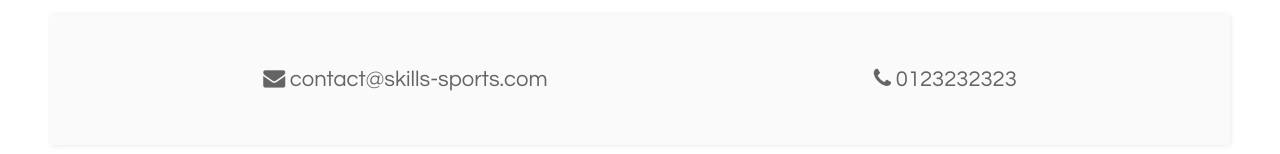
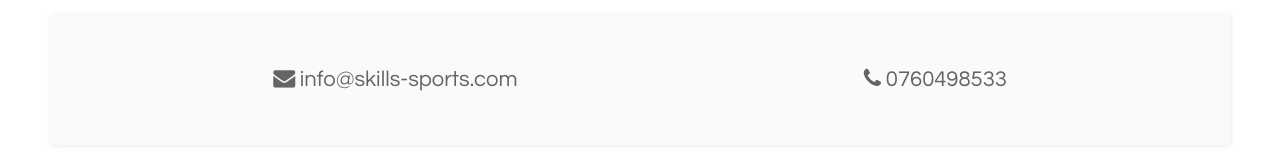
Before and after one commit to OlivierRiccini/skills-sports, a plain HTML site: page index.html in a window 1280 px wide. Shown: the part 2424-2578 px from the top of the page. Drawn offline with nearby package versions, Linux system fonts and the light colour scheme.

Commit message:
add email addresse

```diff
--- a/index.html
+++ b/index.html
@@ -149,8 +149,8 @@
     <h2>Contact</h2>
     <div class="box">
       <div class="coordonates">
-        <a href="#"><i class="fa fa-envelope"></i> contact@skills-sports.com</a>
-        <a href="#"><i class="fa fa-phone"></i> 0123232323</a>
+        <a href="mailto:info@skills-sports.com<"><i class="fa fa-envelope"></i> info@skills-sports.com</a>
+        <a href="tel:0760498533"><i class="fa fa-phone"></i> 0760498533</a>
       </div>
     </div>
   </div>
```
